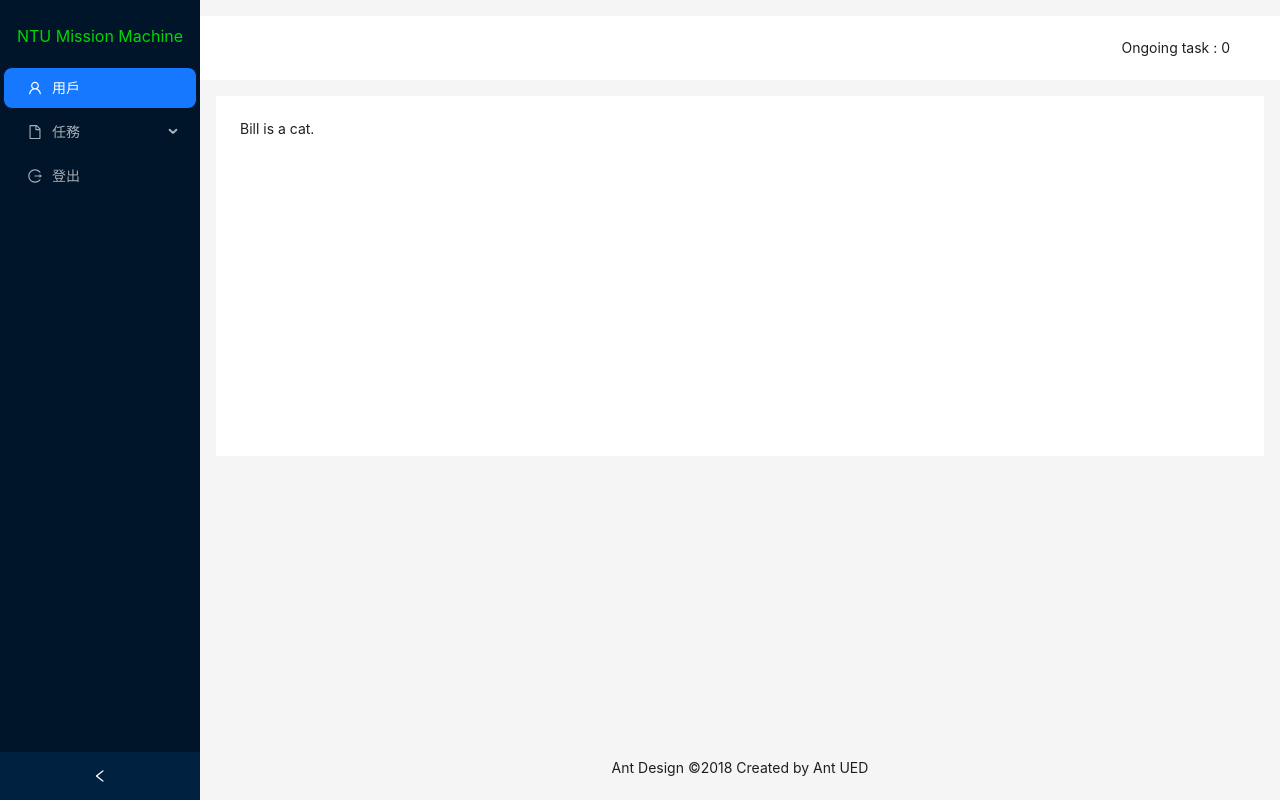
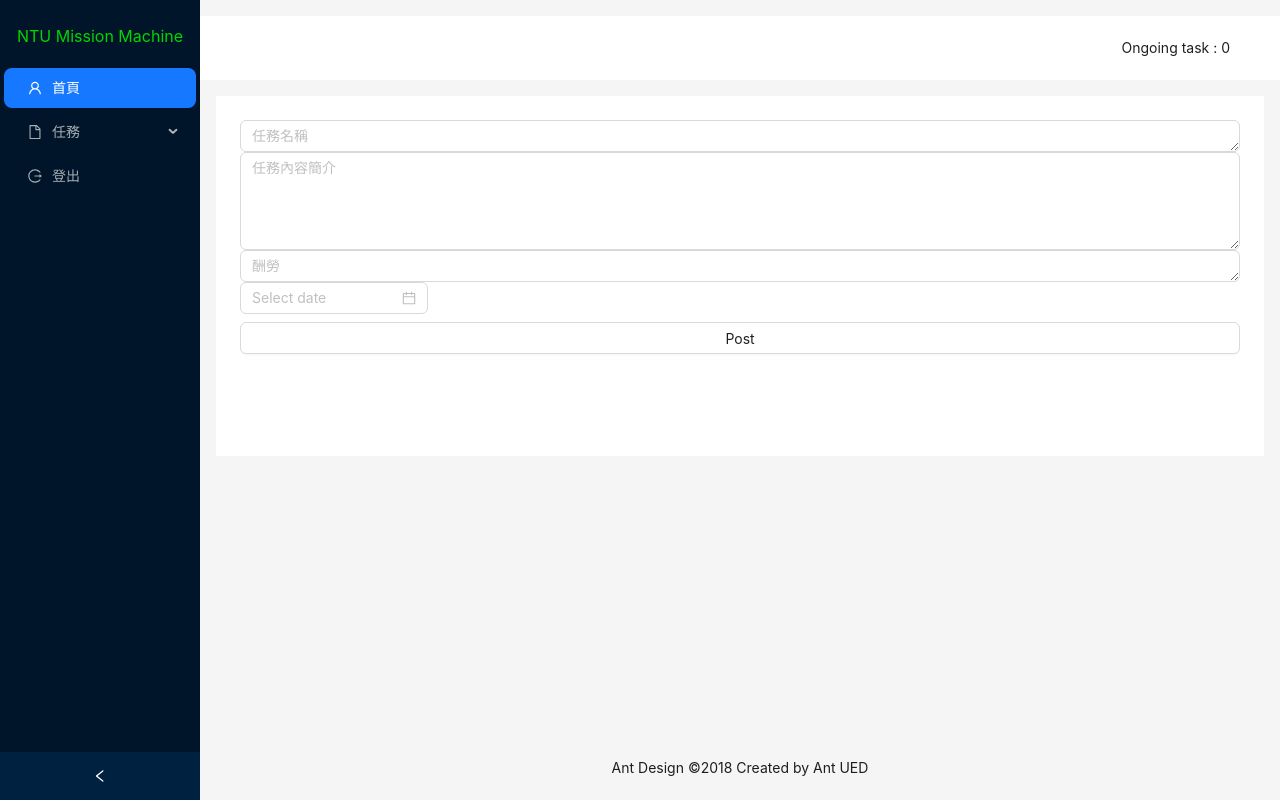
Before and after one commit to zhiyuuuu/NTU-Mission-Machine, a React (Create React App) app in the folder frontend/: page /mainpage in a window 1280 px wide. Built offline with nearby package versions, Linux system fonts and the light colour scheme.

Commit message:
can new task

```diff
--- /dev/null
+++ b/frontend/src/component/AddPostBox.js
@@ -0,0 +1,59 @@
+import React from "react";
+import { useState } from "react";
+import { v4 } from "uuid";
+import { Input, Button, DatePicker, Space } from "antd";
+const { TextArea } = Input;
+const AddPostBox = ({ setData }) => {
+  function addTask() {
+    setData(function (prev) {
+      return [...prev, { id: v4(), topic, description, salary, ddl }];
+    });
+    console.log(topic, description, salary, ddl);
+  }
+  const [topic, setTopic] = useState("");
+  const [description, setDescription] = useState("");
+  const [salary, setSalary] = useState("");
+  const [ddl, setDDL] = useState("");
+  function topicChange(e) {
+    setTopic(e.target.value);
+  }
+  function descChange(e) {
+    setDescription(e.target.value);
+  }
+  function salaryChange(e) {
+    setSalary(e.target.value);
+  }
+  function ddlChange(date, dateString) {
+    console.log(date, dateString);
+    setDDL(dateString);
+  }
+  return (
+    <>
+      <TextArea rows={1} placeholder="任務名稱" onChange={topicChange} />
+      <br />
+      <TextArea rows={4} placeholder="任務內容簡介" onChange={descChange} />
+      <TextArea rows={1} placeholder="酬勞" onChange={salaryChange} />
+      <Space direction="vertical" size={12}>
+        <DatePicker
+          onChange={ddlChange}
+          dateRender={(current) => {
+            const style = {};
+            if (current.date() === 1) {
+              style.border = "1px solid #1890ff";
+              style.borderRadius = "50%";
+            }
+
+            return (
+              <div className="ant-picker-cell-inner" style={style}>
+                {current.date()}
+                {/* {ddlChange(current.date())} */}
+              </div>
+            );
+          }}
+        />
+      </Space>
+      <Button onClick={addTask}>Post</Button>
+    </>
+  );
+};
+export default AddPostBox;
--- /dev/null
+++ b/frontend/src/component/Task.js
@@ -0,0 +1,22 @@
+import { Card } from "antd";
+
+const Task = ({ id, topic, salary, due }) => {
+  console.log(due);
+  return (
+    <div>
+      <Card
+        title={topic}
+        bordered={false}
+        style={{
+          width: "auto",
+        }}
+      >
+        <h3>報酬 : </h3>
+        <p>{salary}</p>
+        <h3>在甚麼時候前完成?</h3>
+        <p>{due}</p>
+      </Card>
+    </div>
+  );
+};
+export default Task;
--- a/frontend/src/container/MainPage.js
+++ b/frontend/src/container/MainPage.js
@@ -1,7 +1,9 @@
 import React, { useState } from "react";
 import { FileOutlined, UserOutlined, LogoutOutlined } from "@ant-design/icons";
-import { Breadcrumb, Layout, Menu, theme } from "antd";
-import Title from "../component/Title";
+import { Layout, Menu, theme } from "antd";
+import Task from "../component/Task";
+import AddPostBox from "../component/AddPostBox";
+import { v4 } from "uuid";
 const { Header, Content, Footer, Sider } = Layout;
 function getItem(label, key, icon, children) {
   return {
@@ -12,7 +14,7 @@ function getItem(label, key, icon, children) {
   };
 }
 const items = [
-  getItem("用戶", "1", <UserOutlined />),
+  getItem("首頁", "1", <UserOutlined />),
   getItem("任務", "sub1", <FileOutlined />, [
     getItem("我發布的任務", "2"),
     getItem("我接到的任務", "3"),
@@ -22,9 +24,11 @@ const items = [
 const MainPage = () => {
   const [collapsed, setCollapsed] = useState(false);
   const [remainTask, setRemainTask] = useState(0);
+  const [data, setData] = useState([]);
   const {
     token: { colorBgContainer },
   } = theme.useToken();
+  console.log(data);
   return (
     <Layout
       style={{
@@ -58,9 +62,7 @@ const MainPage = () => {
       <Layout className="site-layout">
         <Header
           style={{
-            // display: "flex",
             margin: "16px 0",
-            // padding: 20,
             background: colorBgContainer,
             textAlign: "right",
           }}
@@ -79,7 +81,23 @@ const MainPage = () => {
               background: colorBgContainer,
             }}
           >
-            Bill is a cat.
+            <AddPostBox setData={setData} />
+            <br />
+            <br />
+            {data.map((task) => {
+              const { id, topic, salary, ddl } = task;
+              return (
+                <Task
+                  key={id}
+                  id={id}
+                  topic={topic}
+                  salary={salary}
+                  due={ddl}
+                />
+              );
+            })}
+            {/* <Task />
+            <Task /> */}
           </div>
         </Content>
         <Footer
```
